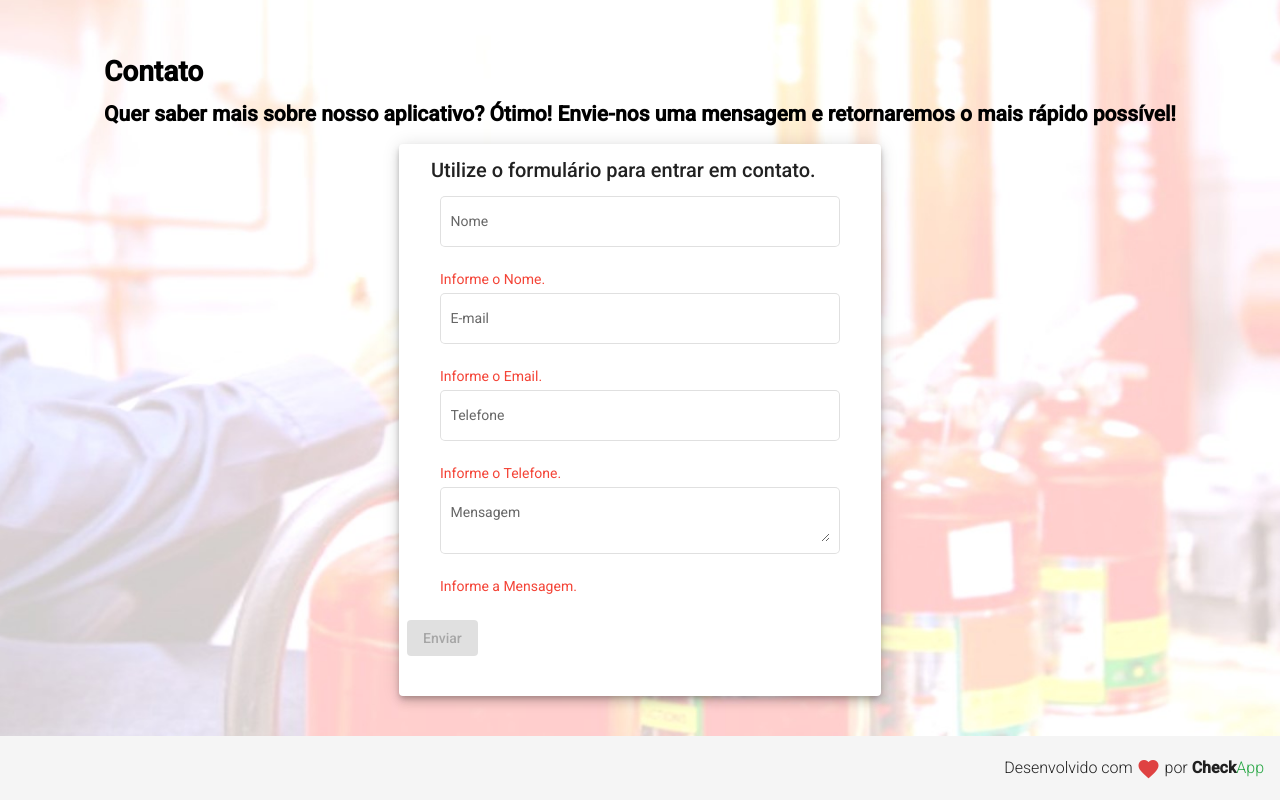
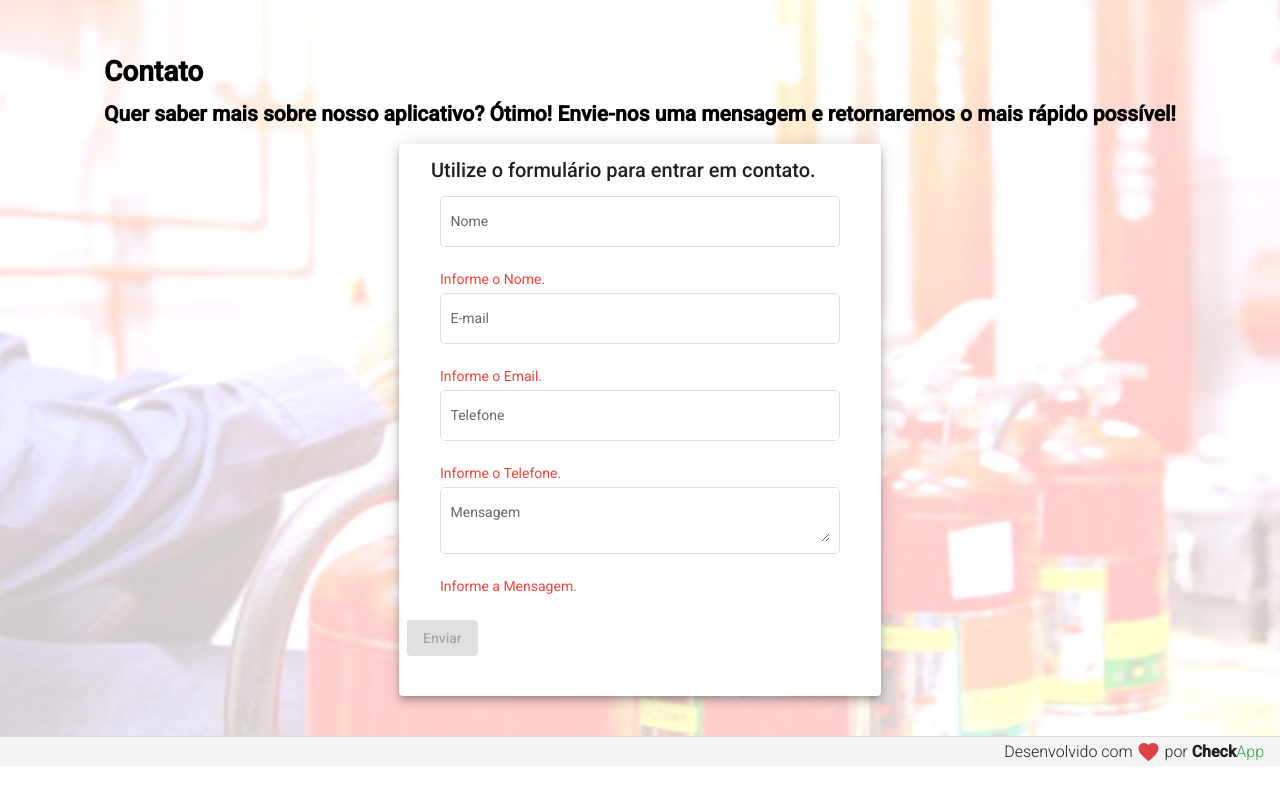
Before and after one commit to iLuskas/CheckApp-Demostracao-site, an Angular app: page / in a window 1280 px wide. Shown: the part 2644-3444 px from the top of the page. After the commit the page ends 3412 px from the top, so only its background shows below. Built offline with nearby package versions, Linux system fonts and the light colour scheme.

Commit message:
ajuste no footer

```diff
--- a/src/app/template/footer/footer.component.css
+++ b/src/app/template/footer/footer.component.css
@@ -2,6 +2,8 @@
     bottom: 0;
     display: flex;
     justify-content: flex-end;
+    height: 30px;
+    border-top: 1px solid rgba(0, 0, 0, 0.1);
 }
 
 .footer span{
```
